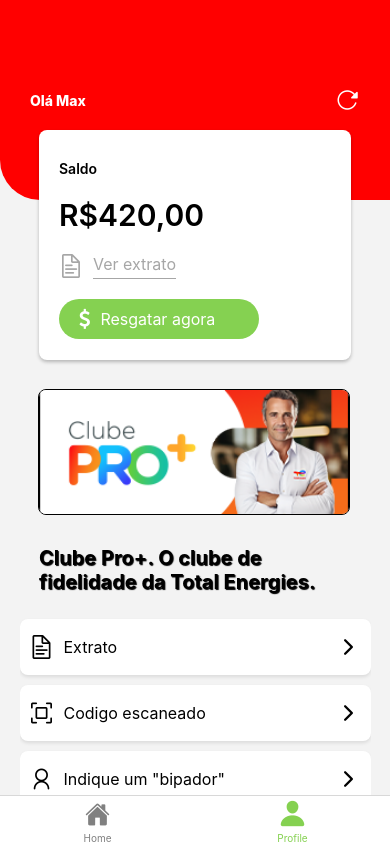
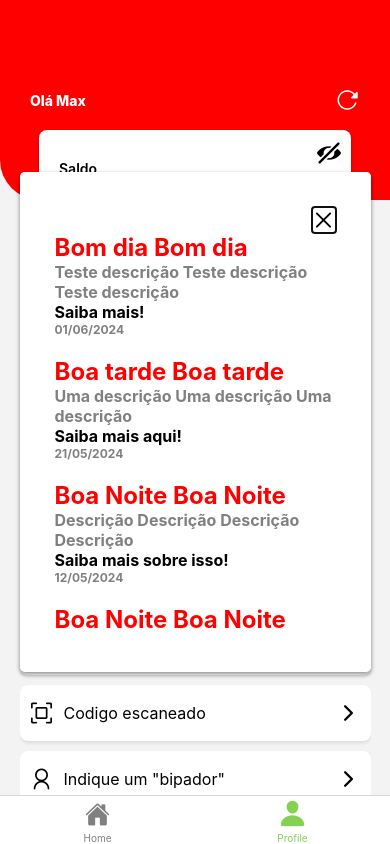
Before and after one commit to MonkeysTec/ProMais, a React Native app: screen /Profile in a window 390 px wide. Built offline with nearby package versions, Linux system fonts and the light colour scheme.

Commit message:
modal, passwords hide

```diff
--- /dev/null
+++ b/src/components/Modal/HomeNewInfo/index.tsx
@@ -0,0 +1,121 @@
+import React, { useState } from 'react';
+import { Alert, Modal, StyleSheet, Text, TextInput, TouchableOpacity, View } from 'react-native';
+
+import AntDesign from '@expo/vector-icons/AntDesign';
+import { ScrollView } from 'react-native-gesture-handler';
+
+interface ModalNewInfo {
+  NewInfos: Array<NewInfoModel>
+}
+interface NewInfoModel {
+  Title: string,
+  Date: string,
+  Description: string,
+  Others: string,
+
+}
+export const HomeNewInfo = (NewInfo: ModalNewInfo) => {
+
+
+  const [modalVisible, setModalVisible] = useState(true);
+  const closeModal = () => {
+    setModalVisible(false);
+  };
+
+
+
+
+  return (
+
+    <Modal
+      animationType="slide"
+      transparent={true}
+      visible={modalVisible}
+      onRequestClose={closeModal}
+    >
+      <View style={styles.centeredView}>
+        <View style={styles.modalView}>
+          <View style={{
+            flexDirection: 'row',
+            width: '100%', justifyContent: 'flex-end'
+          }}>
+            <TouchableOpacity
+              style={{ elevation: 2 }}
+              onPress={closeModal}>
+              <AntDesign name="close" size={24} color="black" />
+            </TouchableOpacity>
+          </View>
+          <ScrollView>
+            <View style={{ width: '100%', alignItems: 'center' }}>
+              {NewInfo.NewInfos.map((item, index) => {
+                return (
+                  <View style={{ width: '100%', marginBottom: 20 }} key={index}>
+                    <Text style={{ fontSize: 24, fontWeight: 'bold', color:'red' }}>{item.Title}</Text>
+                    <Text style={{ fontSize: 16, fontWeight: 'bold', color:'grey' }}>{item.Description}</Text>
+                    <Text style={{ fontSize: 16, fontWeight: 'bold' }}>{item.Others}</Text>
+                    <Text style={{ fontSize: 12, fontWeight: 'bold', color:'grey'  }}>{item.Date}</Text>
+                  </View>
+                )
+              })}
+            </View>
+          </ScrollView>
+
+
+        </View>
+      </View>
+    </Modal>
+
+  );
+};
+
+const styles = StyleSheet.create({
+
+
+  /* Modal Styles */
+
+  centeredView: {
+    flex: 1,
+    justifyContent: "center",
+    alignItems: "center",
+
+    top: 0
+
+  },
+  modalView: {
+    margin: 20,
+    backgroundColor: "white",
+    borderRadius: 5,
+    padding: 35,
+    alignItems: "center",
+    shadowColor: "#000",
+    shadowOffset: {
+      width: 0,
+      height: 2
+    },
+    shadowOpacity: 0.25,
+    shadowRadius: 4,
+    elevation: 5,
+    width: '90%',
+    height: 500
+  },
+  joinButton: {
+    backgroundColor: '#85d151',
+    marginTop: 30,
+    width: 150,
+    height: 50,
+    display: 'flex',
+    justifyContent: 'center',
+    alignItems: 'center',
+    borderRadius: 25,
+    flexDirection: 'row',
+    borderWidth: 1,
+    borderColor: '#85d151',
+    gap: 10
+  },
+  joinText: {
+    fontSize: 18,
+    color: '#fff',
+    fontWeight: 'bold'
+  },
+
+});
--- a/src/screens/Home/index.tsx
+++ b/src/screens/Home/index.tsx
@@ -5,6 +5,8 @@
 import { FontAwesome } from '@expo/vector-icons';
 import { ModalSMSConfirm } from '../../components/Modal/SmsConfirm';
 import { useNavigation } from '@react-navigation/native';
+import Entypo from '@expo/vector-icons/Entypo';
+import { HomeNewInfo } from '../../components/Modal/HomeNewInfo';
 
 const menuItems = [
   { title: 'Extrato', icon: 'filetext1', modal: 'Extract' },
@@ -25,7 +27,10 @@
   const closeModal = () => {
     setModalVisible(false);
   };
-
+  const [showPasswordSaldo, setShowPasswordSaldo] = useState(false);
+  const [showPasswordExtratoQrCode, setShowPasswordExtratoQrCode] = useState(false);
+  const [showPasswordExtratoPix, setShowPasswordExtratoPix] = useState(false);
+  const [showPasswordCodesQrCode, setShowPasswordCodesQrCode] = useState(false);
   const ExtractGeneralSample = [
     {
       date: '23/03/2023',
@@ -122,15 +127,58 @@
 
     },
   ]
+
+  const newInfoSample = [
+    {
+      Title: 'Bom dia Bom dia  ',
+      Date: '01/06/2024',
+      Description: 'Teste descrição Teste descrição Teste descrição',
+      Others: 'Saiba mais!'
+    },
+    {
+      Title: 'Boa tarde Boa tarde',
+      Date: '21/05/2024',
+      Description: 'Uma descrição Uma descrição Uma descrição',
+      Others: 'Saiba mais aqui!'
+    },
+    {
+      Title: 'Boa Noite Boa Noite',
+      Date: '12/05/2024',
+      Description: 'Descrição Descrição Descrição Descrição ',
+      Others: 'Saiba mais sobre isso!'
+    },
+    {
+      Title: 'Boa Noite Boa Noite',
+      Date: '12/05/2024',
+      Description: 'Descrição Descrição Descrição Descrição ',
+      Others: 'Saiba mais sobre isso!'
+    },
+    {
+      Title: 'Boa Noite Boa Noite',
+      Date: '12/05/2024',
+      Description: 'Descrição Descrição Descrição Descrição ',
+      Others: 'Saiba mais sobre isso!'
+    },
+  ]
   return (
     <View style={styles.container}>
       <View style={styles.containerRed}>
         <Text style={{ color: 'white', fontWeight: '800' }}>Olá Max</Text>
         <Ionicons name="reload" size={24} color="white" />
       </View>
+      <View>
+        <HomeNewInfo NewInfos={newInfoSample}  />
+      </View>
       <View style={styles.cardBalance}>
+        <View style={{ position: 'absolute', top: 10, right: 10 }} >
+          <TouchableOpacity onPress={() => setShowPasswordSaldo(!showPasswordSaldo)}>
+            <Entypo name={showPasswordSaldo ? 'eye' : 'eye-with-line'} size={24} color="black" />
+          </TouchableOpacity>
+        </View>
         <Text style={{ color: 'black', fontWeight: '600' }}>Saldo</Text>
-        <Text style={{ color: 'black', fontWeight: '600', fontSize: 30 }}>R$420,00</Text>
+        <Text style={{ color: 'black', fontWeight: '600', fontSize: 30 }}>
+          {showPasswordSaldo ? 'R$ 420,00' : '********'}</Text>
+
         <View style={{ flexDirection: 'row', alignItems: 'center' }}>
           <AntDesign name="filetext1" size={24} color="#A6A6A6" />
           <TouchableOpacity style={styles.button}>
@@ -188,6 +236,20 @@
                       >
                         <Ionicons name="close" size={24} color="grey" />
                       </TouchableOpacity>
+                      {extractType === 'General' ?
+                        <View style={{ position: 'absolute', top: 0, right: 40 }} >
+                          <TouchableOpacity onPress={() => setShowPasswordExtratoQrCode(!showPasswordExtratoQrCode)}>
+                            <Entypo name={showPasswordExtratoQrCode ? 'eye' : 'eye-with-line'} size={24} color="black" />
+                          </TouchableOpacity>
+                        </View> : null
+                      }
+                      {extractType === 'Reclaim' ?
+                        <View style={{ position: 'absolute', top: 0, right: 40 }} >
+                          <TouchableOpacity onPress={() => setShowPasswordExtratoPix(!showPasswordExtratoPix)}>
+                            <Entypo name={showPasswordExtratoQrCode ? 'eye' : 'eye-with-line'} size={24} color="black" />
+                          </TouchableOpacity>
+                        </View> : null
+                      }
                     </View>
                     <View style={{
                       flexDirection: 'row', borderBottomColor: 'grey',
@@ -220,16 +282,16 @@
                       {extractType === 'General' ?
                         <ScrollView style={{ maxHeight: 'auto', marginBottom: 50 }} >
                           {ExtractGeneralSample.map((item, index) => (
-                            <View key={index}style={styles.modalViewColumnContainer}>
+                            <View key={index} style={styles.modalViewColumnContainer}>
                               <View style={{ flexDirection: 'column' }} >
                                 <Text style={styles.modalDarkMainText}>
                                   {item.date}</Text>
                                 <Text style={styles.modalSmallGreyText} >
-                                  QR Code #{item.QrCode}</Text>
+                                  QR Code: { showPasswordExtratoQrCode ? item.QrCode : "**************"}</Text>
                               </View>
                               <Text
                                 style={styles.modalGreenText}>
-                                R$ {item.Value}</Text>
+                                R$ { showPasswordExtratoQrCode ? item.Value : "*********"}</Text>
                             </View>
                           ))}
                         </ScrollView> : null}
@@ -242,10 +304,10 @@
                                 <Text style={styles.modalDarkMainText}>
                                   {item.Method}</Text>
                                 <Text style={styles.modalSmallGreyText} >
-                                    {item.Type}: {item.Key}</Text>
+                                  {item.Type}: { showPasswordExtratoPix ? item.Key : "*********"}</Text>
                               </View>
                               <Text style={styles.modalGreenText}>
-                                  R$ {item.Value}</Text>
+                                R$ { showPasswordExtratoPix ? item.Value : "*********"}</Text>
                             </View>
                           ))}
                         </ScrollView> : null}
--- a/src/screens/Login/index.tsx
+++ b/src/screens/Login/index.tsx
@@ -8,6 +8,7 @@
 import { useAuth } from '../../context/LoginContext';
 import axios from 'axios';
 import { ModalSMSConfirm } from '../../components/Modal/SmsConfirm';
+import Entypo from '@expo/vector-icons/Entypo';
 
 const Login: React.FC = () => {
 const [email, setEmail] = useState('');
@@ -39,6 +40,8 @@
     }
   };
 
+  const [showPassword, setShowPassword] = useState(false);
+
 
 
   return (
@@ -62,8 +65,13 @@
         placeholder='Insira sua senha'
         value={password}
         onChangeText={setPassword}
-        secureTextEntry
+        secureTextEntry={showPassword}
       />
+      <View style={{position:'absolute', bottom:10, right:10}} >
+        <TouchableOpacity onPress={() => setShowPassword(!showPassword)}>
+          <Entypo name={showPassword ? 'eye' : 'eye-with-line'} size={24} color="black" />
+        </TouchableOpacity>
+      </View>
         </View>
         <TouchableOpacity onPress={handleLogin} style={styles.joinButton}>
           <Text style={styles.joinText}>Entrar</Text>
@@ -103,6 +111,7 @@
     borderColor: '#000',
     height: 50,
     paddingHorizontal: 20,
+    paddingRight:40,
     borderRadius: 25,
     marginTop: 10
   },
```
Lines whose indentation alone changed are shown as unchanged.
